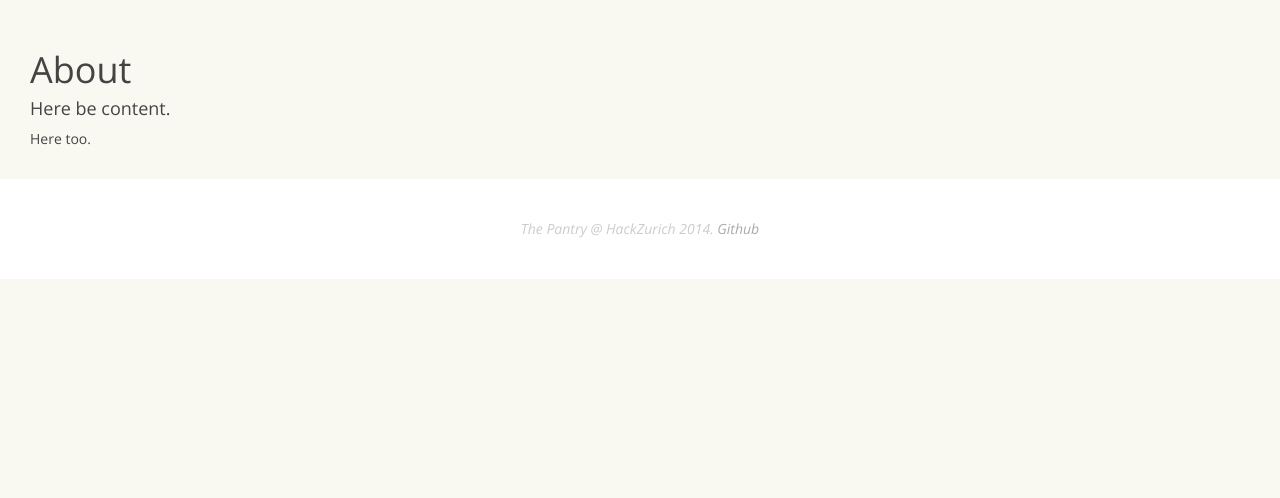
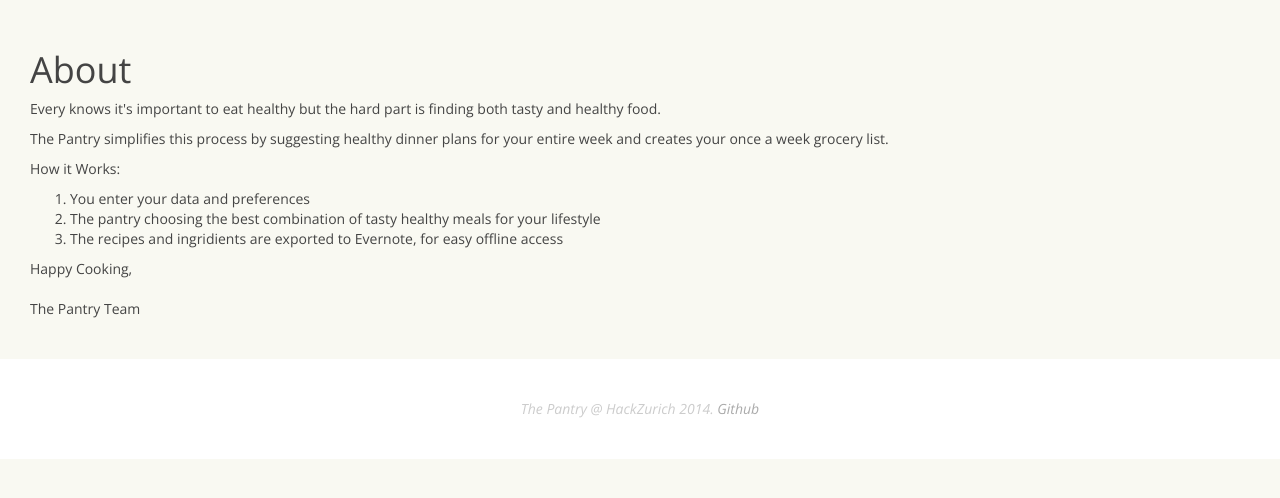
Before and after one commit to create/foodplan, a Django app: page /about in a window 1280 px wide. Shown: the part 110-608 px from the top of the page. Run offline with Django 3.2, Linux system fonts and the light colour scheme; parts of the project's set-up code (start-up, migrations or seed data) failed here and were passed over; some libraries are stand-ins or nearby versions.

Commit message:
about page content added

```diff
--- a/templates/about.html
+++ b/templates/about.html
@@ -7,8 +7,23 @@
 
 
 <h1>About</h1>
-<h4>Here be content.</h4>
+<p>Every knows it's important to eat healthy but the hard part is finding both tasty and healthy food.</p>
 
-Here too.
+<p>The Pantry simplifies this process by suggesting healthy dinner plans for your entire week and creates your once a week grocery list.</p>
+
+<p>How it Works:</p>
+
+<ol>
+<li>You enter your data and preferences</li>
+
+<li>The pantry choosing the best combination of tasty healthy meals for your lifestyle</li>
+
+<li>The recipes and ingridients are exported to Evernote, for easy offline access</li>
+</ol>
+
+<p>Happy Cooking,<br><br>
+
+The Pantry Team</p>
+
 
 {% endblock %}
```
